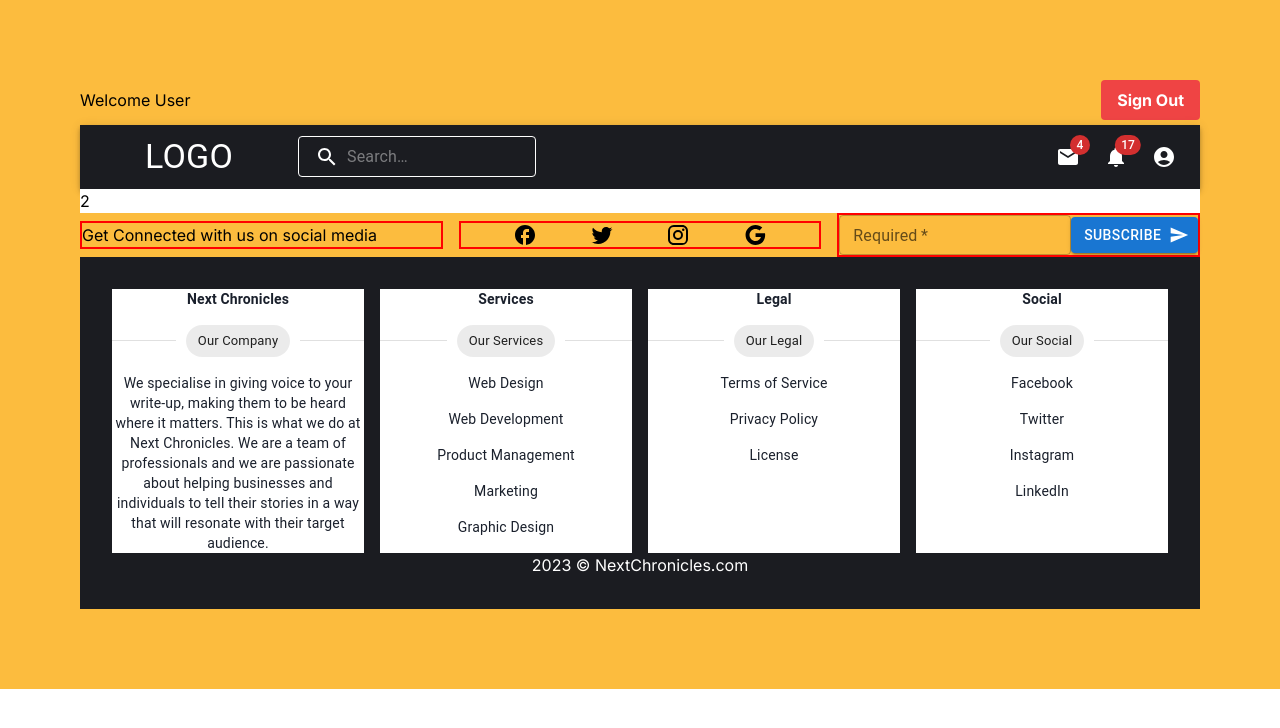
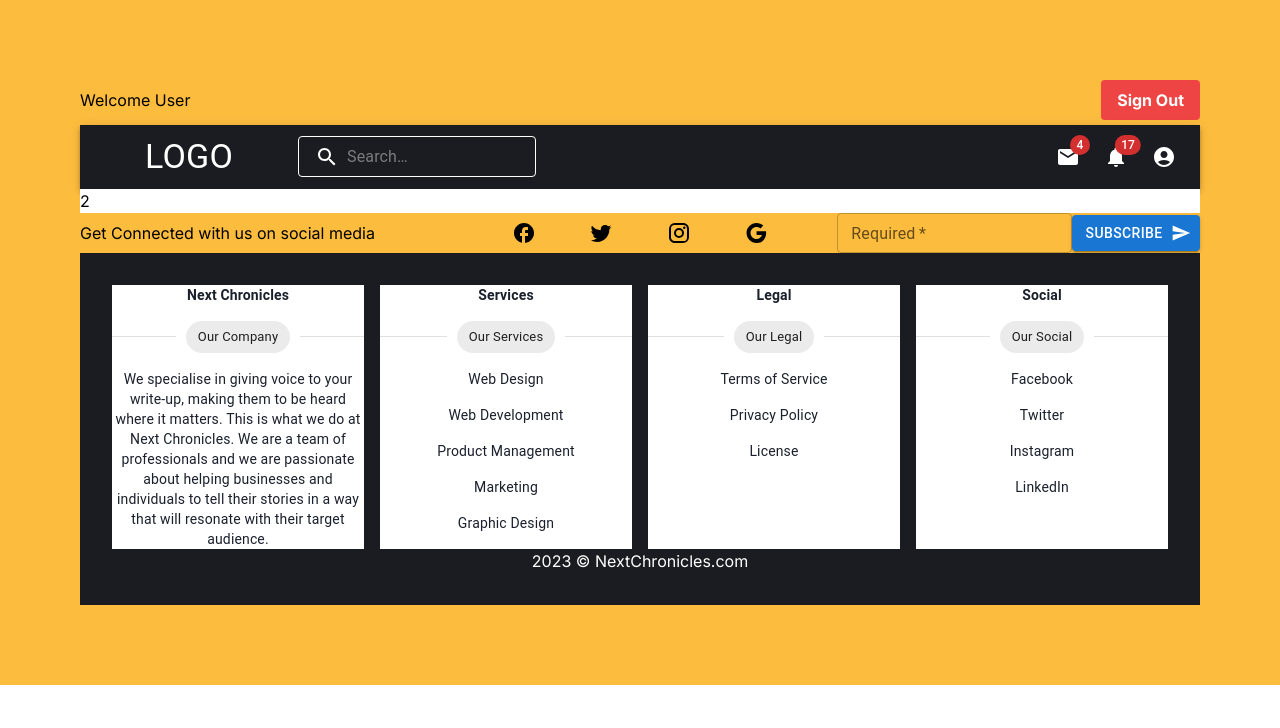
Before and after one commit to Bestbynature/NextChronicle, a Next.js app: page /dashboard in a window 1280 px wide. Shown: the top 728 px of the page. Built offline with nearby package versions, Linux system fonts and the light colour scheme.

Commit message:
Update the social buttons

```diff
--- a/app/globals.css
+++ b/app/globals.css
@@ -124,7 +124,7 @@
   }
 
   .third > div {
-    border: 2px solid red
+    /* border: 2px solid red */
   }
 
   footer {
```
